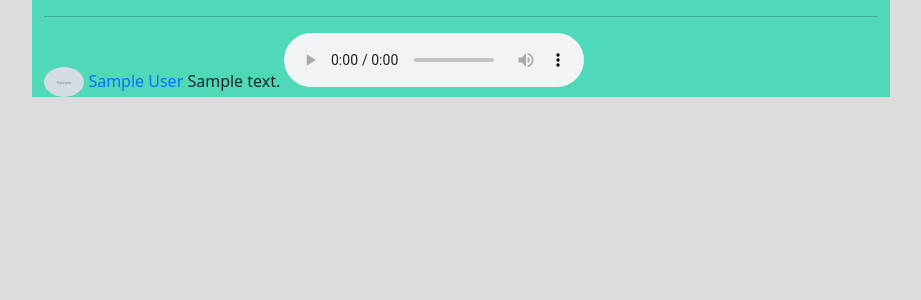
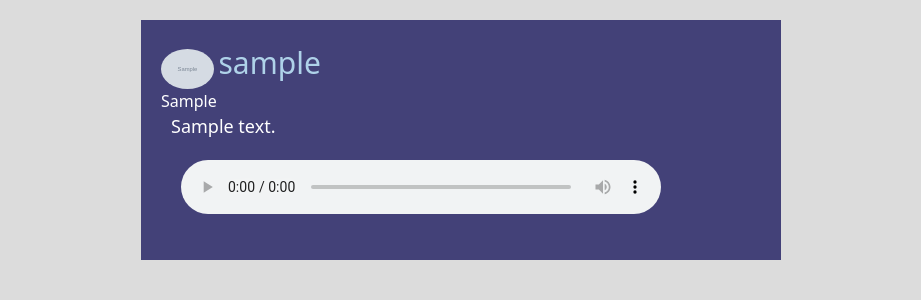
Before and after one commit to frederrck/usermanagement, a Flask app: page /feed in a window 1280 px wide. Shown: the part 80-380 px from the top of the page, without its empty margins (179-1100 px from the left). Run offline with Flask 3, Linux system fonts and the light colour scheme; tables that the repository leaves empty or names only in its code hold one stand-in row (values such as "Sample post"); grey boxes marked "Sample" are stand-in pictures.

Commit message:
24/06/2023

```diff
--- a/app.py
+++ b/app.py
@@ -10,12 +10,12 @@ app.secret_key = "any-random-string-reshrdjtfkygluvchfjkhlbh"
 
 def create_connection():
     return pymysql.connect(
-        host="10.0.0.17",
-        user="fremu",
-        # host="127.0.0.1",
-        # user="root",
-        password="ARENA",
-        db="fremu_test",
+        # host="10.0.0.17",
+        # user="fremu",
+        host="127.0.0.1",
+        user="root",
+        password=".magnesiumOxide123",
+        db="user_management",
         charset="utf8mb4",
         cursorclass=pymysql.cursors.DictCursor
     )
@@ -45,19 +45,19 @@ def home():
 # View Page
 @app.route("/view")
 def view_user():
-    if not can_access(request.args["id"]):
-        flash("You don't have permission to do that")
-        return redirect('/')
+    # if not can_access(request.args["id"]):
+    #     flash("You don't have permission to do that")
+    #     return redirect('/')
 
     with create_connection() as connection:
         with connection.cursor() as cursor:
             sql = "SELECT * FROM users WHERE id = %s"
 
             values = (
-                request.args['id']
+                request.args['post.user_id']
             )
             cursor.execute(sql, values)
-            result = cursor.fetchone()
+            result = cursor.fetchall()
     return render_template("view.html", result=result)
 
 # View Page
@@ -82,9 +82,6 @@ def feed():
             sql = """SELECT * FROM posts
                     LEFT JOIN users ON posts.user_id = users.id
                 """
-            # values = (
-            #     request.args['id'] #change this to be for all users
-            # )
             cursor.execute(sql)
             result = cursor.fetchall()
     return render_template("feed.html", result=result)
@@ -104,8 +101,8 @@ def add_post():
                 else:
                     audio_path = None
 
-                sql = "INSERT INTO posts (content, audio, user_id) VALUES (%s, %s, %s)"
-                values = (request.form['content'], audio_path, session["id"])
+                sql = "INSERT INTO posts (content, audio, genre, user_id) VALUES (%s, %s, %s, %s)"
+                values = (request.form['content'], audio_path, request.form["genre"],session["id"])
                 cursor.execute(sql, values)
                 connection.commit()
         return render_template("post_add.html")
--- a/static/main.css
+++ b/static/main.css
@@ -186,15 +186,6 @@ img[alt=profile] {
 }
 
 
-
-/* post page */
-.post-feed{
-    display: flex;
-    align-items: center;
-    background-color: #4fd9b8;
-    width:67%;
-}
-
 /* sign-up and login */
 
 .sign-container{
@@ -274,7 +265,7 @@ img[alt=profile] {
 
 .profile-text{
     text-align: center;
-    color:white;
+    color:#434178;
 }
 
     .profile-text h3{
@@ -288,6 +279,14 @@ img[alt=profile] {
     border-color: white;
 }
 
+
+    .basic-info p{
+        background-color:white;
+        width:fit-content;
+        padding:10px;
+        barg
+    }
+
 .color-head{
     background-color: white;
     height: 220px;
@@ -298,24 +297,54 @@ img[alt=profile] {
     width:80%;
     margin: auto;
     text-align: left;
+    font-weight: 300;
 }
 
     .info-fields{
         margin-left: 30px;
-        color:white;
+        color:#434178;
         margin-top: 20px;
     }
 
 /* Post Feed */
 
-.post-feed{
-    margin:auto;
+.rounded-circle{
+    height:40px;
 }
 
-.feed-pfp{
-    height:30px;
-    border-radius: 50%;
+
+    .post{
+        width: 100%;
+    }
+
+    .post-user{
+        font-size: 30px;
+        color:#AFD2E9;
+    }
+    .post-content{
+        font-size: 18px;
+        margin-left:10px;
+    }
+
+
+/* new ind feed */
+.ind_post{
+    width:50%;
+    min-width: 500px;
+    margin:auto;
+    background-color:#434178;
+    margin-top: 20px;
+    color:white;
+    padding:20px;
 }
+
+
+.ind_post audio{
+    margin: 20px;
+    width:80%;
+    min-width: 400px;
+}
+
 
 /* other */
 
--- a/templates/_layout.html
+++ b/templates/_layout.html
@@ -20,7 +20,7 @@
             <div class="collapse navbar-collapse" id="navbarNavAltMarkup">
                 {% if session["logged_in"] %}
                 <div class="navbar-nav">
-                  <a class="nav-link active" aria-current="page" href="/feed">Feed</a>
+                  <a class="nav-link active" aria-current="page" href="/feed" onclick=navFull()>Feed</a>
                 </div>
                 <div class="navbar-nav">
                   <a class="nav-link active" aria-current="page" href="/post">Library</a>
@@ -57,7 +57,11 @@
     {% endblock %}
 
 
-
+    <script>
+        function navFull() {
+            document.getElementsByClassName("navbar").style.width = "100%";
+        }
+    </script>
 
     <script src="https://cdn.jsdelivr.net/npm/bootstrap@5.3.0-alpha1/dist/js/bootstrap.bundle.min.js" integrity="sha384-w76AqPfDkMBDXo30jS1Sgez6pr3x5MlQ1ZAGC+nuZB+EYdgRZgiwxhTBTkF7CXvN" crossorigin="anonymous"></script>
     <script>
--- a/templates/feed.html
+++ b/templates/feed.html
@@ -1,17 +1,17 @@
 {% extends "_layout.html" %}
 
 {% block content %}
-<div class="post-feed">
-  <div class="container">
     {% for row in result %}
-    <hr>
-    <a href="/view"><img class="feed-pfp" src ="{{ row["image"] or '/static/images/dftpfp.png'}}" alt="profile-picture"></a>
-    <a href="/view">{{ row["first_name"]}} {{ row["last_name"] }}</a>
-    {{ row["content"]|safe }}
-    <audio controls>
-      <source src="{{ row["audio"]}}">
-    </audio>
+    <div class="ind_post">
+      <a href="/view"><img class="rounded-circle" src ="{{ row["image"] or '/static/images/dftpfp.png'}}" alt="profile-picture"></a>
+      <a href="/view" class="post-user">{{ row["username"]}}</a><br>
+      {{row["genre"]}}
+      <div class="post-content">{{ row["content"]|safe }}</div>
+
+      <audio controls>
+        <source src="{{ row["audio"] or 'None'}}">
+      </audio>
+    </div>
     {% endfor %}
-  </div>
-</div>
+
 {% endblock %}
--- a/templates/view.html
+++ b/templates/view.html
@@ -3,9 +3,7 @@
 
 {% block content %}
 
-<h1 class="home_head">{{ result["first_name"] }} {{ result["last_name"] }} details</h1>
-
-<table>
+<!-- <table>
     <tr>
         <th>Profile Picture</th>
         <th colspan="2">Name (First + Last Name)</th>
@@ -31,7 +29,7 @@
     </tr>
 
 </table>
-
+ -->
 
 
 
```
Also changed, not shown: templates/viewprofile.html (+5 -5 lines), static/images/c5c5ce9f.jpg (added).
